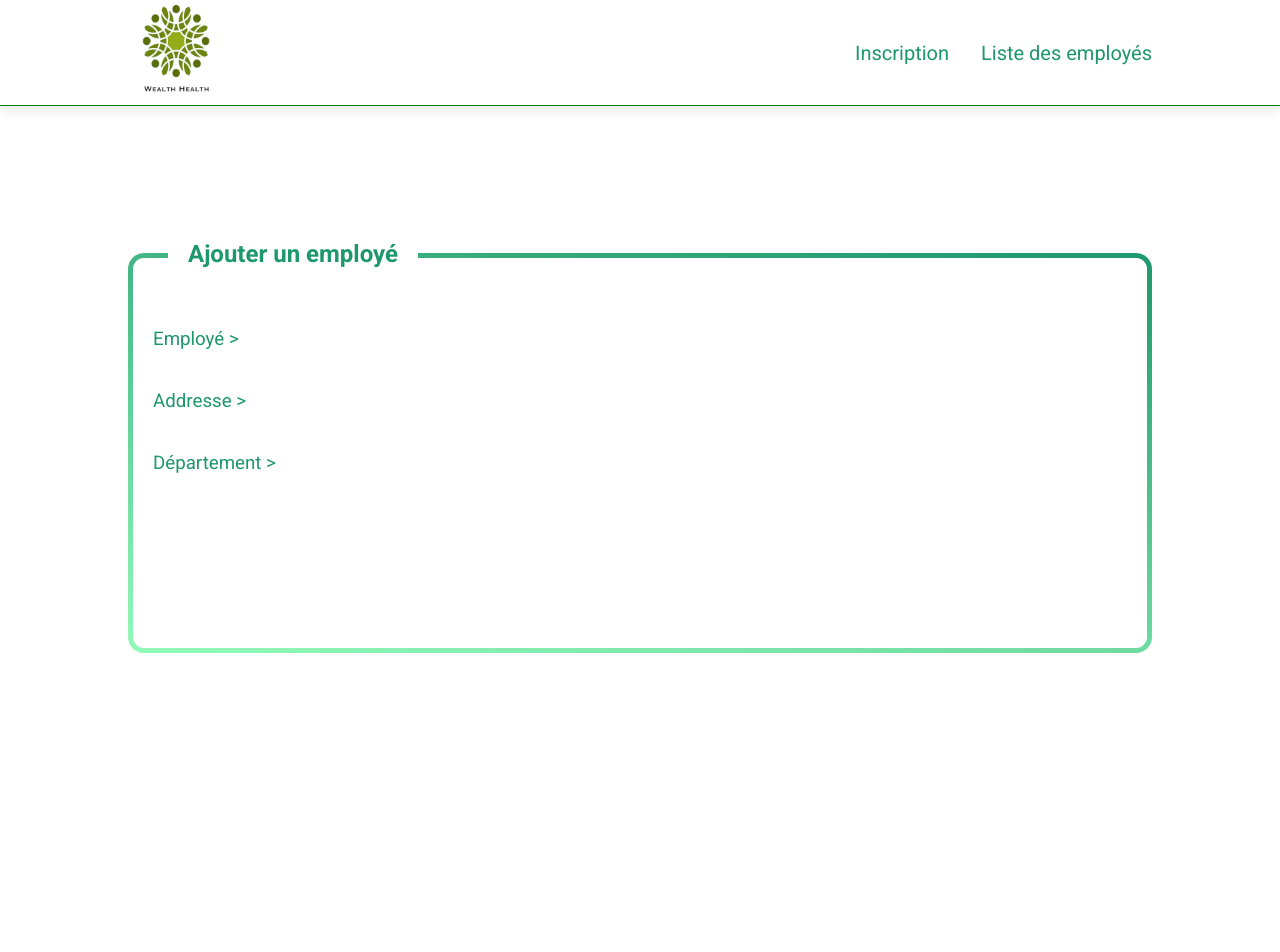
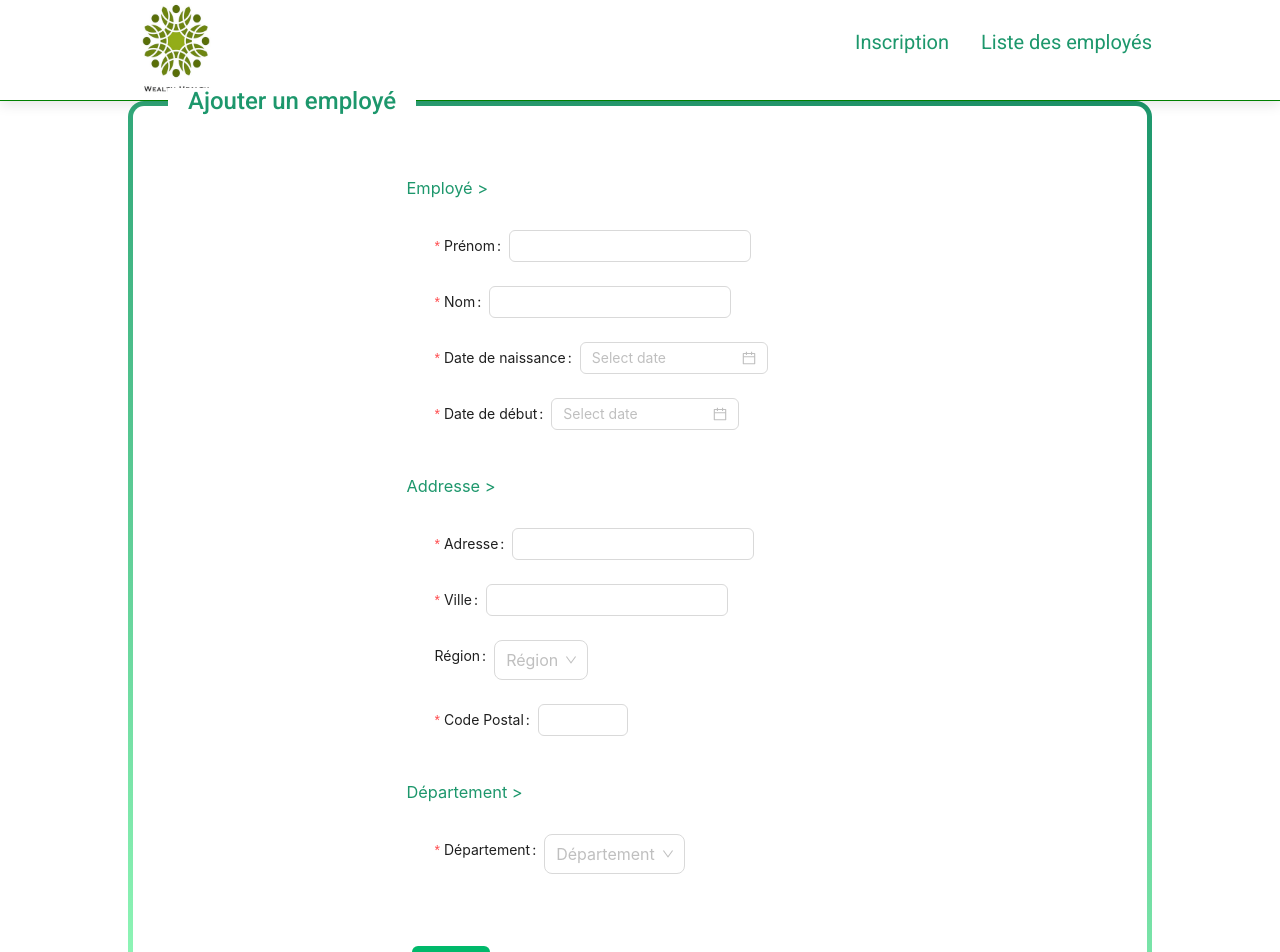
Before and after one commit to xavhm/HRNet_app_FR_Front, a React (Vite) app: page / in a window 1280 px wide. Shown: the top 952 px of the page. Before the commit the page ends 800 px from the top, so only its background shows below. Built offline with nearby package versions, Linux system fonts and the light colour scheme.

Commit message:
add - antdesign library and subscription view form

```diff
--- a/package.json
+++ b/package.json
@@ -9,10 +9,11 @@
     "preview": "vite preview"
   },
   "dependencies": {
+    "@reduxjs/toolkit": "^1.9.0",
+    "antd": "^5.1.2",
     "react": "^18.2.0",
     "react-dom": "^18.2.0",
     "react-redux": "^8.0.5",
-    "@reduxjs/toolkit": "^1.9.0",
     "react-router-dom": "^6.4.3"
   },
   "devDependencies": {
--- a/src/main.tsx
+++ b/src/main.tsx
@@ -5,6 +5,7 @@ import Router from "./router";
 import Store from "./store/store";
 import { Provider } from "react-redux";
 import "./index.scss";
+import "antd/dist/reset.css";
 
 ReactDOM.createRoot(document.getElementById("root") as HTMLElement).render(
   <React.StrictMode>
--- a/src/views/Subscription.module.scss
+++ b/src/views/Subscription.module.scss
@@ -51,4 +51,20 @@
   .subtitle:first-of-type {
     margin-top: 50px;
   }
+
+  form {
+    width: 50%;
+  }
+
+  .form_content {
+    display: flex;
+    justify-content: flex-start;
+    margin-left: 3rem;
+  }
+
+  .form_button {
+    display: flex;
+    justify-content: flex-start;
+    margin-top: 3rem;
+  }
 }
--- a/src/views/Subscription.tsx
+++ b/src/views/Subscription.tsx
@@ -1,28 +1,142 @@
 import React from "react";
 import styles from "./Subscription.module.scss";
-
-// Employee
-// text FirstName
-// text LastName
-// date DoB
-// date StartDate
-
-// Address
-// text street
-// text city
-// select State (US)
-// number zipcode
-
-// Department
-// Select Department (sales, marketing, engineering, human resources, legal)
+import { Button, DatePicker, Form, Input, InputNumber, Select, ConfigProvider } from "antd";
+import locale from "antd/locale/fr_FR";
 
 const Subscription: React.FC = () => {
+  const province = [
+    "Gironde",
+    "Région Parisienne",
+    "Charentes-Martimes",
+    "Normandie",
+    "Vendée",
+    "Côte d'Azur",
+    "Corse",
+  ];
+  const department = ["Ventes", "Marketing", "Engénieurie", "Ressources humaines", "Légal"];
+
   return (
     <section className={styles.subscription}>
       <h2 className={styles.title}>Ajouter un employé</h2>
-      <h3 className={styles.subtitle}>Employé</h3>
-      <h3 className={styles.subtitle}>Addresse</h3>
-      <h3 className={styles.subtitle}>Département</h3>
+
+      <ConfigProvider
+        theme={{
+          token: {
+            colorPrimary: "#00b96b",
+          },
+        }}
+        locale={locale}>
+        <Form
+          name="subscription"
+          wrapperCol={{ span: 32 }}
+          initialValues={{ remember: true }}
+          onFinish={(values) => {
+            console.log(values);
+          }}
+          onFinishFailed={() => {
+            console.log("error");
+          }}
+          autoComplete="off">
+          <h3 className={styles.subtitle}>Employé</h3>
+          <div className={styles.form_content}>
+            <Form.Item
+              label="Prénom"
+              name="prenom"
+              rules={[{ required: true, message: "Veuillez saisir le prénom!" }]}>
+              <Input />
+            </Form.Item>
+          </div>
+
+          <div className={styles.form_content}>
+            <Form.Item
+              label="Nom"
+              name="nom"
+              rules={[{ required: true, message: "Veuillez saisir le nom!" }]}>
+              <Input />
+            </Form.Item>
+          </div>
+
+          <div className={styles.form_content}>
+            <Form.Item
+              label="Date de naissance"
+              name="dob"
+              rules={[{ required: true, message: "Veuillez saisir la date de naissance!" }]}>
+              <DatePicker />
+            </Form.Item>
+          </div>
+
+          <div className={styles.form_content}>
+            <Form.Item
+              label="Date de début"
+              name="start"
+              rules={[{ required: true, message: "Veuillez la date de commencement!" }]}>
+              <DatePicker />
+            </Form.Item>
+          </div>
+
+          <h3 className={styles.subtitle}>Addresse</h3>
+          <div className={styles.form_content}>
+            <Form.Item
+              label="Adresse"
+              name="address"
+              rules={[{ required: true, message: "Veuillez saisir l'adresse'!" }]}>
+              <Input />
+            </Form.Item>
+          </div>
+
+          <div className={styles.form_content}>
+            <Form.Item
+              label="Ville"
+              name="city"
+              rules={[{ required: true, message: "Veuillez saisir la ville'!" }]}>
+              <Input />
+            </Form.Item>
+          </div>
+
+          <div className={styles.form_content}>
+            <Form.Item label="Région" name="region" rules={[{ required: false }]}>
+              <Select
+                options={province.map((it) => ({ label: it, value: it }))}
+                placeholder="Région"
+                size="large"
+                dropdownMatchSelectWidth={250}
+              />
+            </Form.Item>
+          </div>
+
+          <div className={styles.form_content}>
+            <Form.Item
+              label="Code Postal"
+              name="zip"
+              rules={[{ required: true, message: "Veuillez saisir le code postal!" }]}>
+              <InputNumber />
+            </Form.Item>
+          </div>
+
+          <h3 className={styles.subtitle}>Département</h3>
+          <div className={styles.form_content}>
+            <Form.Item
+              label="Département"
+              name="department"
+              rules={[{ required: true, message: "Veuillez saisir le département!" }]}>
+              <Select
+                options={department.map((it) => ({ label: it, value: it }))}
+                placeholder="Département"
+                size="large"
+                dropdownMatchSelectWidth={250}
+              />
+            </Form.Item>
+          </div>
+
+          <div className={styles.form_button}>
+            <Form.Item wrapperCol={{ offset: 8, span: 16 }}>
+              <Button type="primary" htmlType="submit">
+                Valider
+              </Button>
+            </Form.Item>
+          </div>
+        </Form>
+      </ConfigProvider>
     </section>
   );
 };
```
Also changed, not shown: 1 other file (tests, documents, lock files or other folders).
